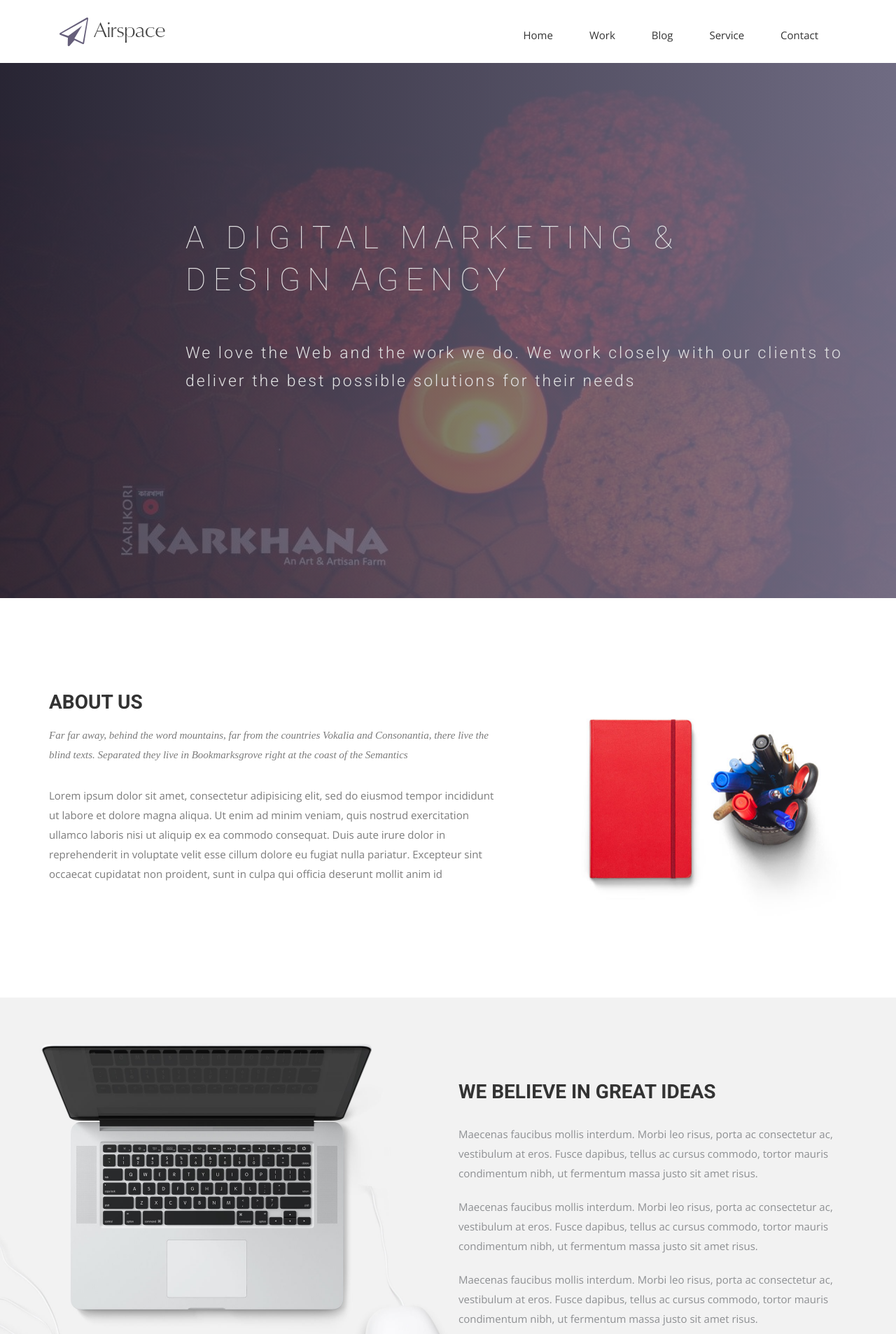
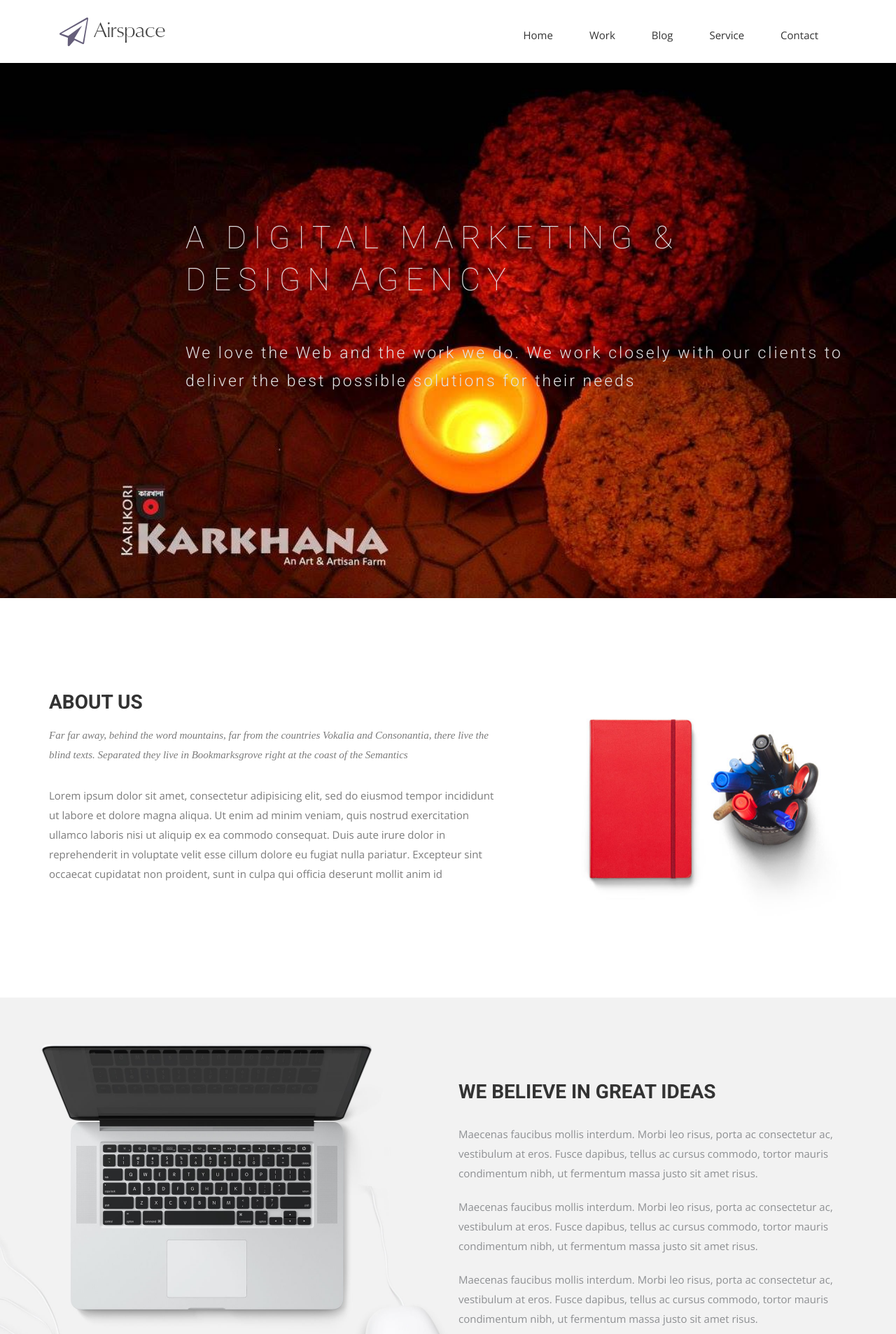
Before and after one commit to Karikorikarkhana/karikorikarkhana.github.io, a Jekyll site: the page built from index.html, in a window 1280 px wide. Shown: the top 1907 px of the page at 70% size. Built offline with Jekyll 4.4.1, drawn with Linux system fonts in a browser that asks for light colours; nearby versions of some CDN libraries; some web fonts are replaced.

Commit message:
slider-bg changed

```diff
--- a/css/airspace.css
+++ b/css/airspace.css
@@ -113,7 +113,7 @@
   right: 0;
   width: 100%;
   height: 100%;
-  background: linear-gradient(to left, #8b86a3, #322e40);
+  background: linear-gradient(to left, #8b86a326, #141317)
   opacity: 0.8;
 }
 #slider .block {
```
